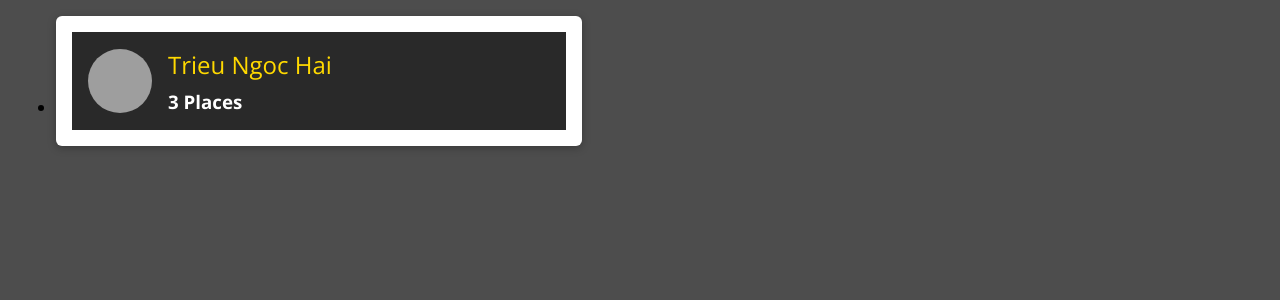
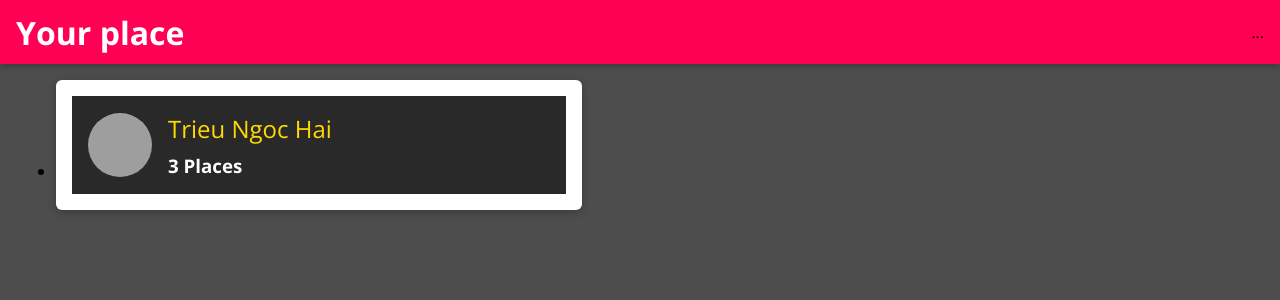
Before and after one commit to trieungochai/fullstack-MERN-project, a React (Create React App) app: page / in a window 1280 px wide. Shown: the top 300 px of the page. Built offline with nearby package versions, Linux system fonts and the light colour scheme; grey boxes are pictures that could not be loaded.

Commit message:
Adding a Main Header

```diff
--- a/src/App.js
+++ b/src/App.js
@@ -3,10 +3,13 @@
 
 import NewPlace from './places/pages/NewPlace';
 import Users from './user/pages/Users';
+import MainNavigation from './shared/components/Navigation/MainNavigation';
 
 const App = () => {
   return (
     <Router>
+      <MainNavigation/>
+      <main>
         <Switch>
           <Route path="/" exact>
             <Users/>
@@ -16,6 +19,7 @@
           </Route>
           <Redirect to="/"/>
         </Switch>
+      </main>
     </Router>
   );
 };
--- /dev/null
+++ b/src/shared/components/Navigation/MainHeader.css
@@ -0,0 +1,23 @@
+.main-header {
+  width: 100%;
+  height: 4rem;
+  display: flex;
+  align-items: center;
+  position: fixed;
+  top: 0;
+  left: 0;
+  background: #ff0055;
+  box-shadow: 0 2px 6px rgba(0, 0, 0, 0.26);
+  padding: 0 1rem;
+  z-index: 5;
+}
+
+main {
+  margin-top: 5rem;
+}
+
+@media (min-width: 768px) {
+  .main-header {
+    justify-content: space-between;
+  }
+}
--- /dev/null
+++ b/src/shared/components/Navigation/MainHeader.js
@@ -0,0 +1,9 @@
+import React from 'react';
+
+import './MainHeader.css';
+
+const MainHeader = props => {
+  return <header className="main-header">{props.children}</header>;
+};
+
+export default MainHeader;
--- /dev/null
+++ b/src/shared/components/Navigation/MainNavigation.css
@@ -0,0 +1,45 @@
+.main-navigation__menu-btn {
+  width: 3rem;
+  height: 3rem;
+  background: transparent;
+  border: none;
+  display: flex;
+  flex-direction: column;
+  justify-content: space-around;
+  margin-right: 2rem;
+  cursor: pointer;
+}
+
+.main-navigation__menu-btn span {
+  display: block;
+  width: 3rem;
+  height: 2.5px;
+  background: white;
+}
+
+.main-navigation__title {
+  color: white;
+}
+
+.main-navigation__title a {
+  text-decoration: none;
+  color: white;
+}
+
+.main-navigation__header-nav {
+  display: none;
+}
+
+.main-navigation__drawer-nav {
+  height: 100%;
+}
+
+@media (min-width: 768px) {
+  .main-navigation__menu-btn {
+    display: none;
+  }
+
+  .main-navigation__header-nav {
+    display: block;
+  }
+}
--- /dev/null
+++ b/src/shared/components/Navigation/MainNavigation.js
@@ -0,0 +1,25 @@
+import React from 'react';
+import { Link } from 'react-router-dom';
+
+import './MainNavigation.css';
+import MainHeader from './MainHeader';
+
+const MainNavigation = props => {
+  return (
+    <MainHeader>
+      <button className="main-navigation__menu-btn">
+        <span />
+        <span />
+        <span />
+      </button>
+      <h1 className="main-navigation__title">
+        <Link to="/">Your place</Link>
+      </h1>
+      <nav>
+        ...
+      </nav>
+    </MainHeader>
+  );
+};
+
+export default MainNavigation;
--- a/src/user/components/UsersList.js
+++ b/src/user/components/UsersList.js
@@ -1,13 +1,16 @@
 import React from 'react';
+
 import './UsersList.css';
-
 import UserItem from './UserItem';
+import Card from '../../shared/components/UIElements/Card';
 
 const UsersList = props => {
   if (props.items.length === 0) {
     return (
       <div className="center">
-        <h2>No users found.</h2>
+        <Card>
+          <h2>No users found.</h2>
+        </Card>
       </div>
     );
   }
```
Also changed, not shown: src/shared/components/Navigation/NavLinks.css (added), src/shared/components/Navigation/NavLinks.js (added), src/shared/components/Navigation/SideDrawer.css (added), src/shared/components/Navigation/SideDrawer.js (added). Lines whose indentation alone changed are shown as unchanged.
